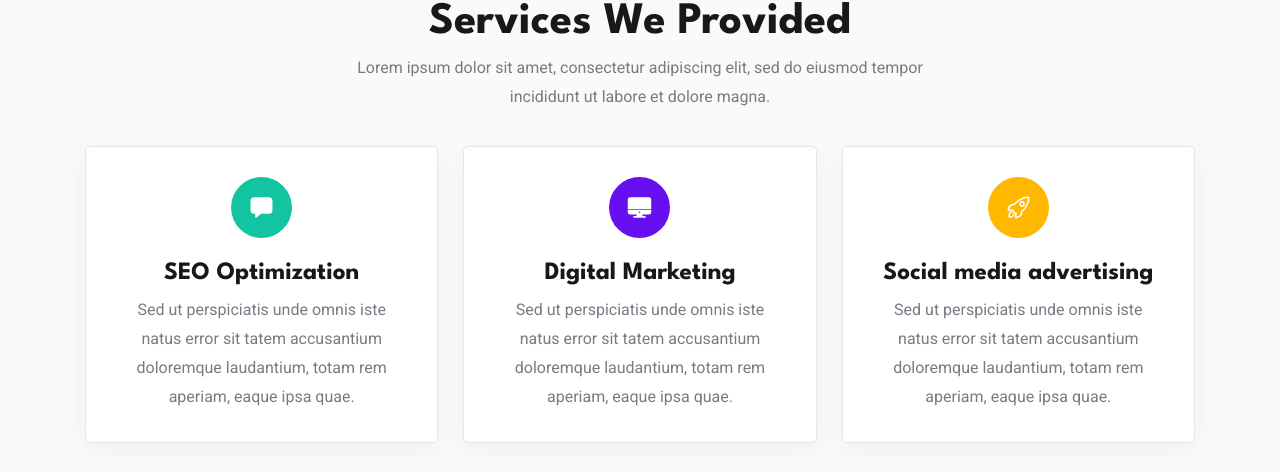
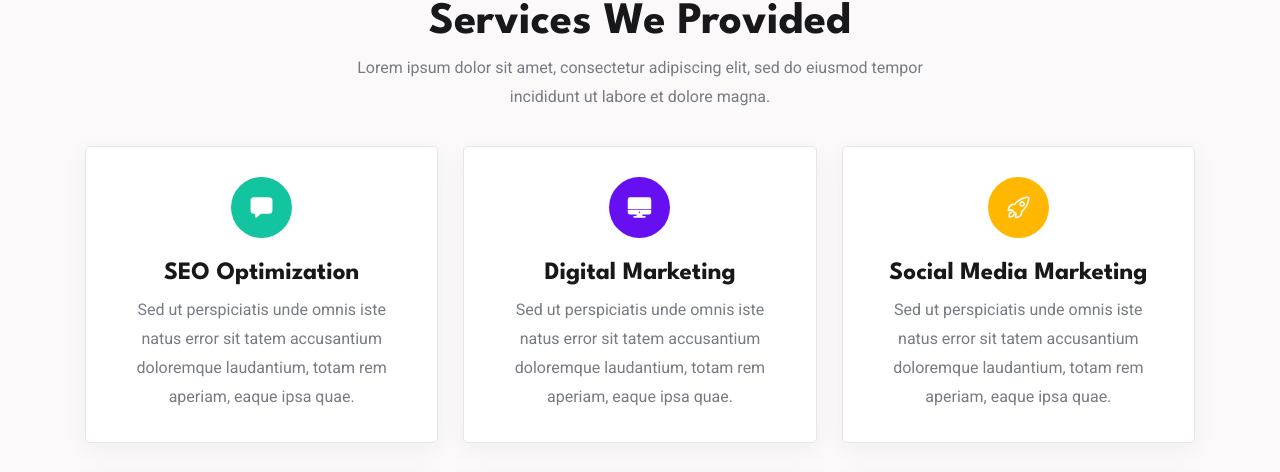
Before and after one commit to Rahul5045/sstec, a plain HTML site: page index.html in a window 1280 px wide. Shown: the part 860-1332 px from the top of the page. Drawn offline with nearby package versions, Linux system fonts and the light colour scheme.

Commit message:
Update index.html

```diff
--- a/index.html
+++ b/index.html
@@ -179,23 +179,27 @@
             </li>
 
             <li>
-              <div class="service-card">
+              <a href="ads.html">
+                <div  class="service-card" >
 
                   <div class="card-icon" style="background-color: #ffb700">
                     <ion-icon name="rocket-outline"></ion-icon>
                   </div>
 
                   <h3 class="h3">
-                  <a href="#" class="card-title">Social media advertising</a>
+                    <a href="ads.html" class="card-title">Social Media Marketing </a>
                   </h3>
 
+                  <a href="ads.html">
                     <p class="card-text">
                       Sed ut perspiciatis unde omnis iste natus error sit tatem accusantium doloremque laudantium, totam rem
                       aperiam, eaque
                       ipsa quae.
                     </p>
+                  </a>
 
                 </div>
+              </a>
             </li>
 
             <li>
```
Lines whose indentation alone changed are shown as unchanged.
